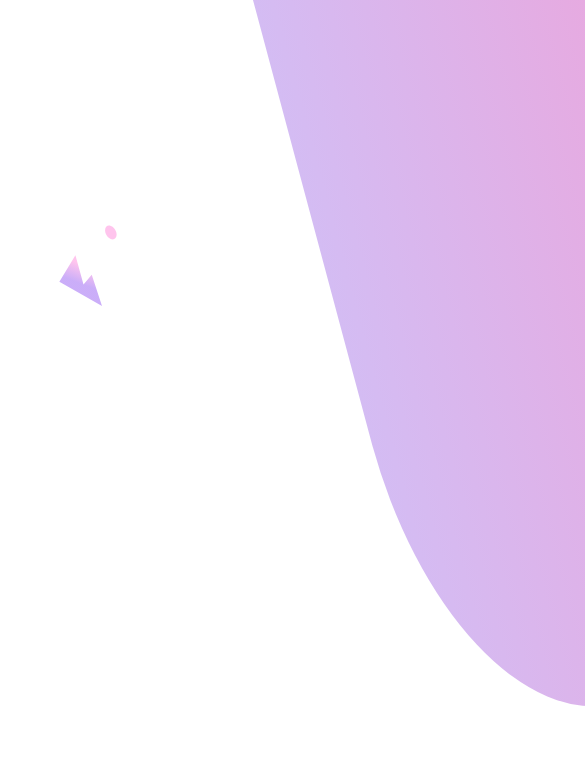
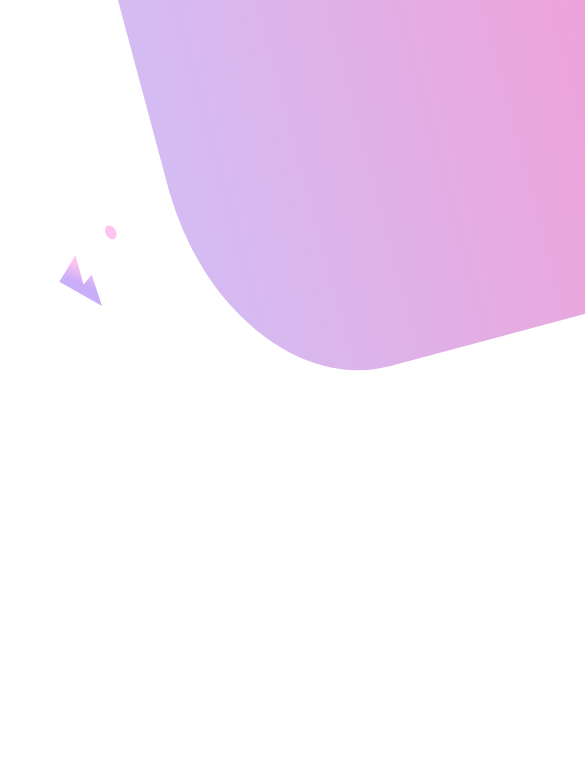
Before and after one commit to shubhlabh123/Project-8-Web-Design-Landing-Page, a plain HTML site: page index.html in a window 390 px wide. Shown: the part 62-844 px from the top of the page, 585 px wide, since content can reach past the window. Drawn offline with Linux system fonts and the light colour scheme; a web font is replaced by a local one.

Commit message:
Update style.css

```diff
--- a/css/style.css
+++ b/css/style.css
@@ -236,12 +236,12 @@ nav img {
     height: 15px;
   }
   .circle {
-    height: 1264px;
+    height: 921px;
     width: 674px;
     border-radius: 25%;
     z-index: -5;
     position: absolute;
-    left: 278px;
+    left: 97px;
     background: linear-gradient(
       to right,
       rgb(212, 188, 243),
```
